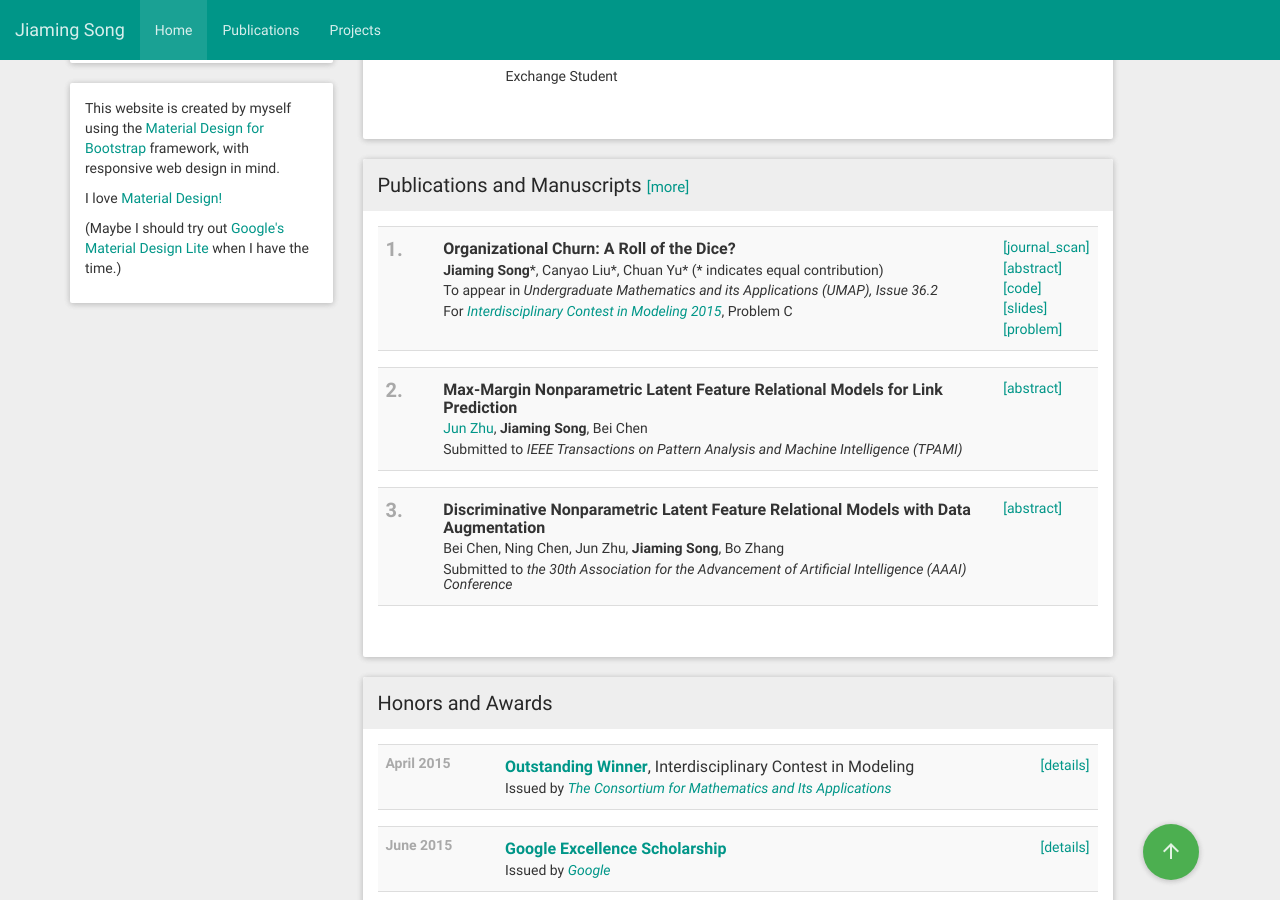
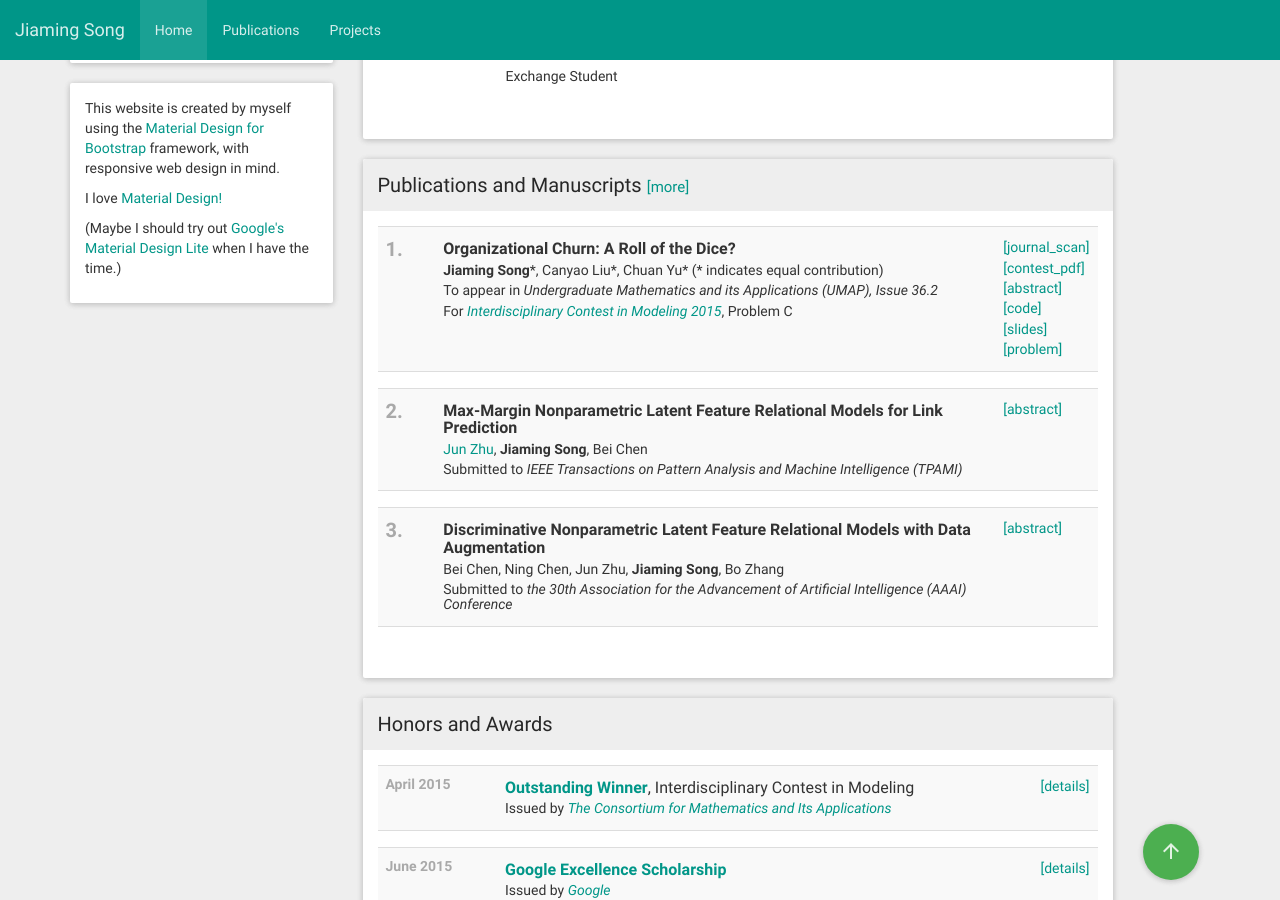
Before and after one commit to jiamings/tsong.me, a Jekyll site: the page built from index.html, in a window 1280 px wide and 900 px high, scrolled down 393 px. Built offline with Jekyll 4.4.1, drawn with Linux system fonts in a browser that asks for light colours; nearby versions of some CDN libraries.

Commit message:
add icm2015 contest version

```diff
--- a/index.html
+++ b/index.html
@@ -63,6 +63,7 @@ title: Home
                     <div class="visible-xs-inline">
                         <h5>
                             <a href="{{ site.baseurl }}/static/papers/icm2015_umap.pdf" target="_blank">[journal_scan]</a>
+                            <h5><a href="{{ site.baseurl }}/static/papers/icm2015.pdf" target="_blank">[contest_pdf]</a></h5>
                             <a href="javascript:void(0)" onclick="$('#icm2015').collapse('toggle')">[abstract]<a/>
                             <a href="https://github.com/jiamings/icm2015" target="_blank">[code]</a>
                             <a href="{{ site.baseurl }}/static/slides/sfimm15_slides.pdf" target="_blank">[slides]</a>
@@ -72,6 +73,7 @@ title: Home
                 </td>
                 <td class="col-lg-1 hidden-xs">
                     <h5><a href="{{ site.baseurl }}/static/papers/icm2015_umap.pdf" target="_blank">[journal_scan]</a></h5>
+                    <h5><a href="{{ site.baseurl }}/static/papers/icm2015.pdf" target="_blank">[contest_pdf]</a></h5>
                     <h5><a href="javascript:void(0)" onclick="$('#icm2015').collapse('toggle')">[abstract]<a/></h5>
                     <h5><a href="https://github.com/jiamings/icm2015" target="_blank">[code]</a></h5>
                     <h5><a href="{{ site.baseurl }}/static/slides/sfimm15_slides.pdf" target="_blank">[slides]</a></h5>
--- a/publications/index.html
+++ b/publications/index.html
@@ -22,6 +22,7 @@ title: Publications
                 <h5>For <a href="http://www.comap.com/undergraduate/contests/" target="_blank"><i>Interdisciplinary Contest in Modeling 2015</i></a>, Problem C</h5>
                 <h5>
                     <a href="{{ site.baseurl }}/static/papers/icm2015_umap.pdf" target="_blank">[journal_scan]</a>
+                    <a href="{{ site.baseurl }}/static/papers/icm2015.pdf" target="_blank">[contest_pdf]</a>
                     <a href="javascript:void(0)" onclick="$('#icm2015').collapse('toggle')">[abstract]</a>
                     <a href="https://github.com/jiamings/icm2015" target="_blank">[code]</a>
                     <a href="{{ site.baseurl }}/static/slides/sfimm15_slides.pdf" target="_blank">[slides for sfimm15]</a>
```
Also changed, not shown: 4 other files.
